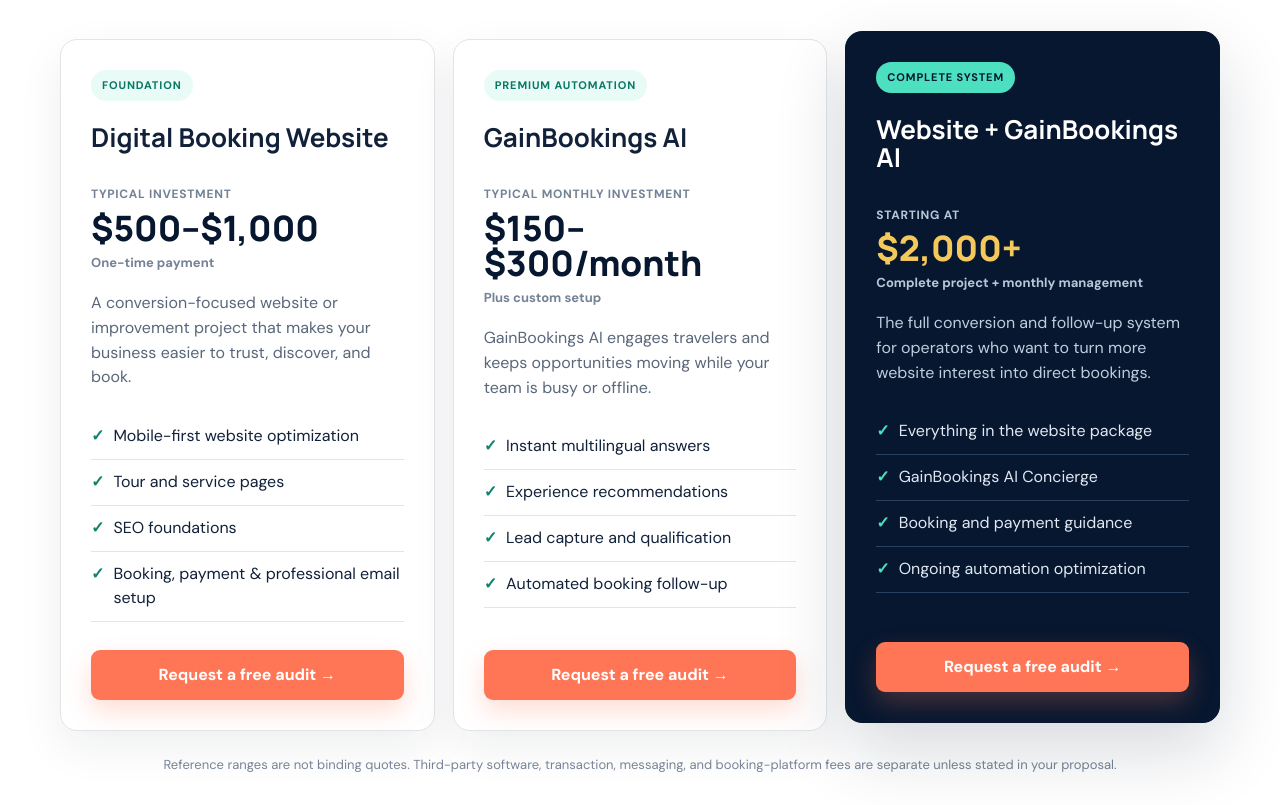
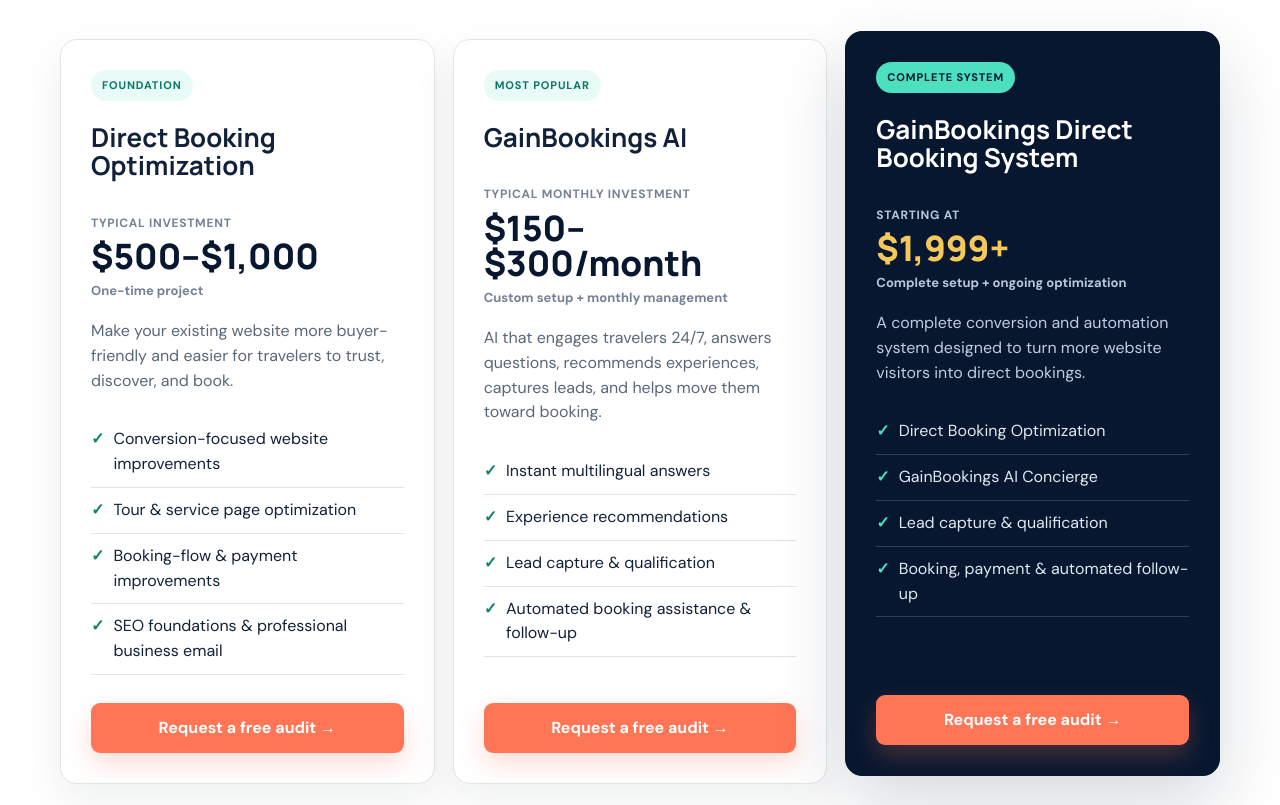
Before and after one commit to heroldbuttel-beep/gainbookings, a website: page index.html in a window 1280 px wide. Shown: the part 7098-7903 px from the top of the page. Drawn offline with Linux system fonts and the light colour scheme.

Commit message:
Refine GainBookings pricing packages

```diff
--- a/index.html
+++ b/index.html
@@ -173,9 +173,9 @@
       <div class="wrap">
         <div class="section-head center"><div class="kicker">Transparent reference pricing</div><h2>Choose the right starting point.</h2><p>Clear ranges help you plan. Your final proposal depends on scope, integrations, content, languages, and automation requirements.</p></div>
         <div class="product-grid">
-          <article class="product-card"><span class="product-tag">FOUNDATION</span><h3>Digital Booking Website</h3><span class="price-prefix">Typical investment</span><div class="product-price">$500–$1,000</div><span class="price-note">One-time payment</span><p>A conversion-focused website or improvement project that makes your business easier to trust, discover, and book.</p><ul><li>Mobile-first website optimization</li><li>Tour and service pages</li><li>SEO foundations</li><li>Booking, payment &amp; professional email setup</li></ul><a class="btn btn-primary" href="#contact">Request a free audit →</a></article>
-          <article class="product-card"><span class="product-tag">PREMIUM AUTOMATION</span><h3>GainBookings AI</h3><span class="price-prefix">Typical monthly investment</span><div class="product-price">$150–$300/month</div><span class="price-note">Plus custom setup</span><p>GainBookings AI engages travelers and keeps opportunities moving while your team is busy or offline.</p><ul><li>Instant multilingual answers</li><li>Experience recommendations</li><li>Lead capture and qualification</li><li>Automated booking follow-up</li></ul><a class="btn btn-primary" href="#contact">Request a free audit →</a></article>
-          <article class="product-card featured"><span class="product-tag">COMPLETE SYSTEM</span><h3>Website + GainBookings AI</h3><span class="price-prefix">Starting at</span><div class="product-price">$2,000+</div><span class="price-note">Complete project + monthly management</span><p>The full conversion and follow-up system for operators who want to turn more website interest into direct bookings.</p><ul><li>Everything in the website package</li><li>GainBookings AI Concierge</li><li>Booking and payment guidance</li><li>Ongoing automation optimization</li></ul><a class="btn btn-primary" href="#contact">Request a free audit →</a></article>
+          <article class="product-card"><span class="product-tag">FOUNDATION</span><h3>Direct Booking Optimization</h3><span class="price-prefix">Typical investment</span><div class="product-price">$500–$1,000</div><span class="price-note">One-time project</span><p>Make your existing website more buyer-friendly and easier for travelers to trust, discover, and book.</p><ul><li>Conversion-focused website improvements</li><li>Tour &amp; service page optimization</li><li>Booking-flow &amp; payment improvements</li><li>SEO foundations &amp; professional business email</li></ul><a class="btn btn-primary" href="#contact">Request a free audit →</a></article>
+          <article class="product-card"><span class="product-tag">MOST POPULAR</span><h3>GainBookings AI</h3><span class="price-prefix">Typical monthly investment</span><div class="product-price">$150–$300/month</div><span class="price-note">Custom setup + monthly management</span><p>AI that engages travelers 24/7, answers questions, recommends experiences, captures leads, and helps move them toward booking.</p><ul><li>Instant multilingual answers</li><li>Experience recommendations</li><li>Lead capture &amp; qualification</li><li>Automated booking assistance &amp; follow-up</li></ul><a class="btn btn-primary" href="#contact">Request a free audit →</a></article>
+          <article class="product-card featured"><span class="product-tag">COMPLETE SYSTEM</span><h3>GainBookings Direct Booking System</h3><span class="price-prefix">Starting at</span><div class="product-price">$1,999+</div><span class="price-note">Complete setup + ongoing optimization</span><p>A complete conversion and automation system designed to turn more website visitors into direct bookings.</p><ul><li>Direct Booking Optimization</li><li>GainBookings AI Concierge</li><li>Lead capture &amp; qualification</li><li>Booking, payment &amp; automated follow-up</li></ul><a class="btn btn-primary" href="#contact">Request a free audit →</a></article>
         </div>
         <p class="pricing-note">Reference ranges are not binding quotes. Third-party software, transaction, messaging, and booking-platform fees are separate unless stated in your proposal.</p>
         <aside class="delivery-proof" aria-label="What GainBookings delivers">
```
